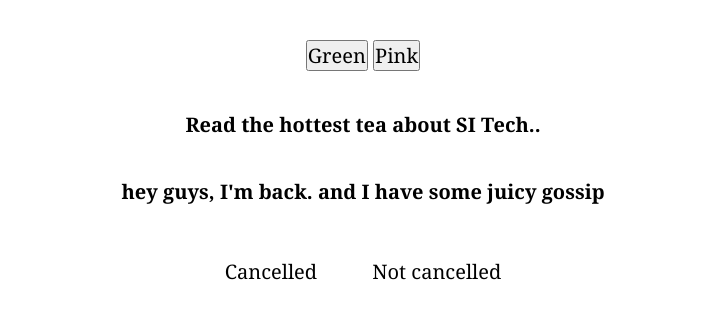
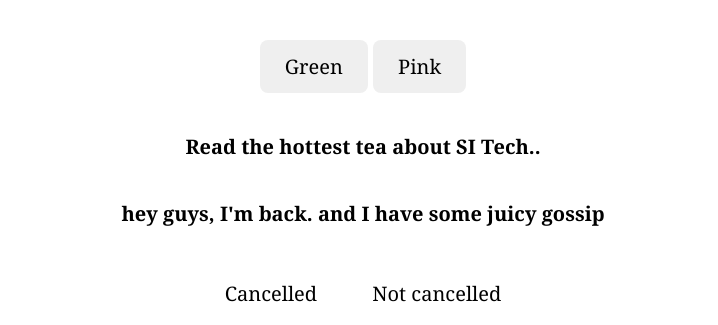
Before and after one commit to staten-island-tech/vite-project-d8b2896a-july1012, a website built with Vite: page project/index.html in a window 1280 px wide. Shown: the top 325 px of the page, without its empty margins (277-995 px from the left). Built offline with nearby package versions, Linux system fonts and the light colour scheme.

Commit message:
kjfbaksj

```diff
--- a/project/index.html
+++ b/project/index.html
@@ -10,8 +10,8 @@
   </head>
   <body>
     <div id="app">
-      <button class="Greenbutton">Green</button>
-      <button class="Pinkbutton">Pink</button>
+      <button class="btn">Green</button>
+      <button class="btn">Pink</button>
       <h1 class="header">Read the hottest tea about SI Tech..</h1>
   <h2 class="subheader">hey guys, I'm back. and I have some juicy gossip</h2>
   <button class="cancel">Cancelled</button>
```
